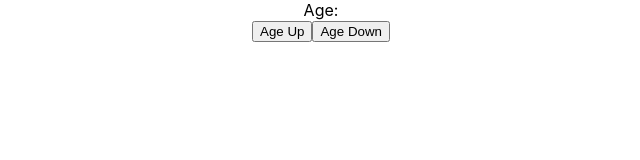
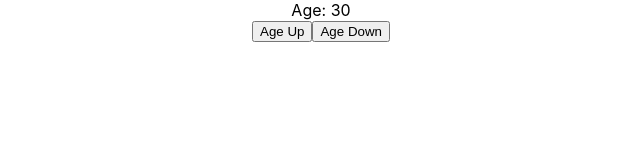
Before and after one commit to ratrateroo/Weekend-Marathon-1, a React (Create React App) app in the folder react redux/react-redux/: page / in a window 1280 px wide. Shown: the top 160 px of the page, without its empty margins (319-959 px from the left). Built offline with nearby package versions, Linux system fonts and the light colour scheme.

Commit message:
added a function for the changing the age

```diff
--- a/react redux/react-redux/src/App.js
+++ b/react redux/react-redux/src/App.js
@@ -2,12 +2,12 @@ import React, { useState } from 'react';
 import './App.css';
 
 function App() {
-  const [age, setAge] = useState(0);
+  const [age, setAge] = useState(30);
   return (
     <div className="App">
-      <div>Age:<span></span></div>
-      <button>Age Up</button>
-      <button>Age Down</button>
+      <div>Age: <span>{age}</span></div>
+      <button onClick={() => setAge(age + 1)}>Age Up</button>
+      <button onClick={() => setAge(age - 1)}>Age Down</button>
     </div>
   );
 }
```
